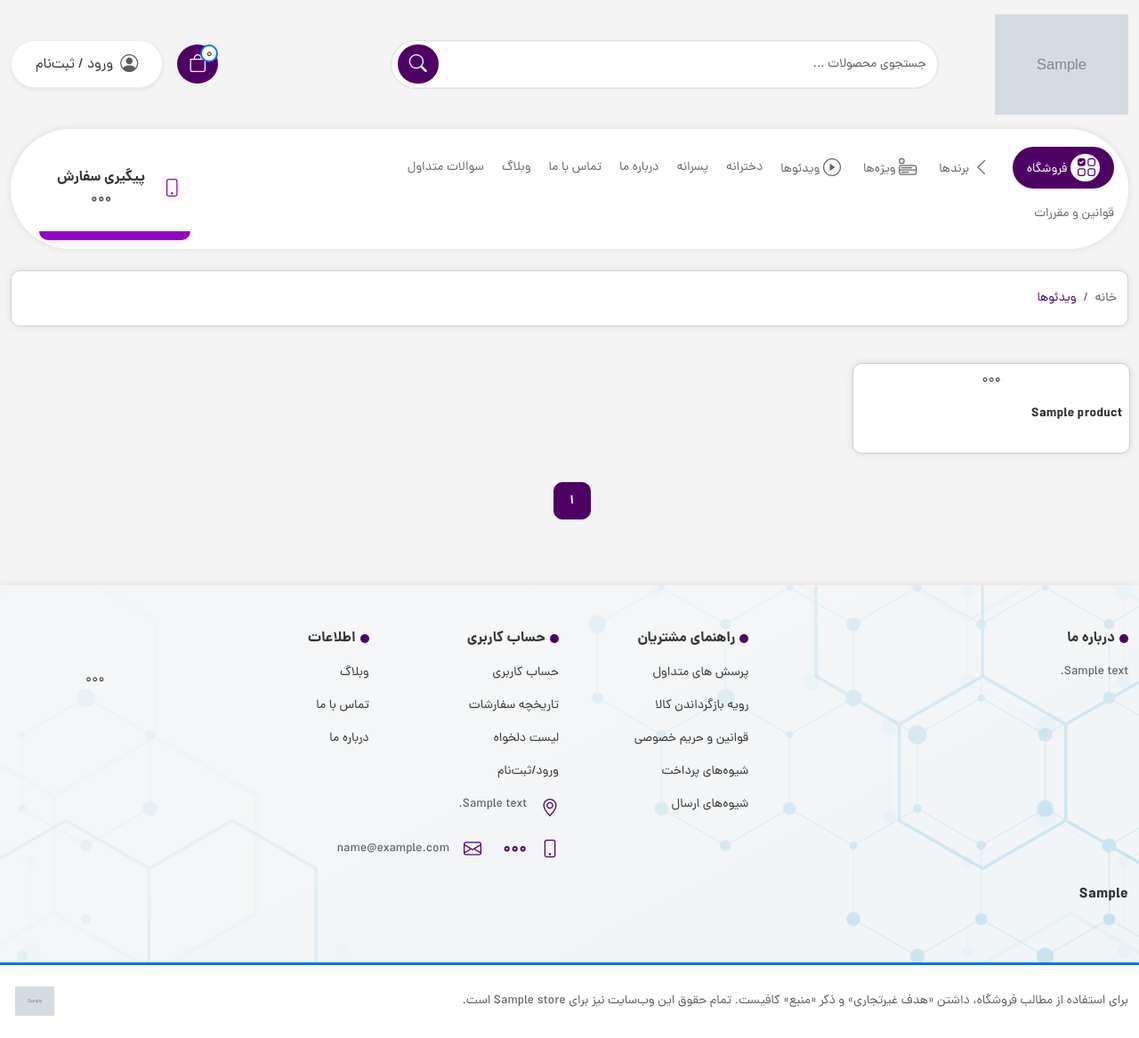
After one commit to shahriar-gholami/liatoy-shop, a Django app: page /videos/ in a window 1280 px wide. The commit adds this page. Shown: the whole page at 89% size. Run offline with Django 4.2, Linux system fonts and the light colour scheme; tables that the repository leaves empty hold one stand-in row (values such as "Sample post"); grey boxes marked "Sample" are stand-in pictures; some libraries are stand-ins or nearby versions.

Commit message:
videos functionality added

```diff
--- a/core/shop/admin.py
+++ b/core/shop/admin.py
@@ -139,7 +139,7 @@ class ProductAdmin(admin.ModelAdmin):
     form = ProductAdminForm
     change_list_template = 'shop/change_list.html'
 
-    list_display = ('name', 'id', 'cost', 'price', 'sales_price', 'off_active', 'active_price', 'brand', 'stock_alarm')
+    list_display = ('name', 'id', 'cost', 'price', 'sales_price', 'off_active', 'active_price', 'brand', 'stock_alarm', 'has_video')
     list_editable = ('cost', 'price', 'off_active', 'sales_price')
     search_fields = ['name', 'slug']
     autocomplete_fields = ['category', 'tags']
@@ -151,6 +151,10 @@ class ProductAdmin(admin.ModelAdmin):
     @admin.display(boolean=True, description='Stock Alarm')
     def stock_alarm(self, obj):
         return obj.get_stock_alarm_status()
+
+    @admin.display(boolean=True, description='Has Vid')
+    def has_video(self, obj):
+        return obj.has_video()
 
     @admin.display(description='Active Price')
     def active_price(self, obj):
--- a/core/shop/models.py
+++ b/core/shop/models.py
@@ -394,6 +394,11 @@ class Product(models.Model):
         else:
             main_image_url = main_image.image.url.split('?')[0]
         return main_image_url
+
+    def has_video(self):
+        if self.video_code:
+            return True
+        return False
 
 
     def get_normal_price(self):
--- a/core/shop/templates/base_4.html
+++ b/core/shop/templates/base_4.html
@@ -242,6 +242,13 @@
                         </ul>
                       </li>
                       {% endif %}
+                      <li class="nav-item bg-ul-f7">
+                        <a
+                          class="nav-link"
+                          href="{% url 'shop:videos' %}"
+                          >ویدئوها</a
+                        >
+                      </li>
                       <li class="nav-item bg-ul-f7">
                         <a
                           class="nav-link"
@@ -502,6 +509,7 @@
                       {% endfor %}
                     </ul>
                   </li>
+
                   {% endif %} {% if store.show_specials == True %}
                   <li class="nav-item">
                     <a
@@ -525,7 +533,13 @@
                     </ul>
                   </li>
                   {% endif %}
-
+                  <li class="nav-item">
+                    <a
+                      href="{% url 'shop:videos' %}"
+                      class="nav-link border-animate fromCenter"
+                      ><i class="bi bi-play-circle"></i> ویدئوها</a
+                    >
+                  </li>
                   <li class="nav-item">
                     <a
                       href="{% url 'shop:filter_tag_products' 'دخترانه' %}"
--- /dev/null
+++ b/core/shop/templates/shop/videos.html
@@ -0,0 +1,147 @@
+{% extends "base_4.html" %}
+{% load static %}
+{% block title %}ویدئوهای محصولات | فروشگاه اسباب بازی لیاتوی{% endblock %}
+{% block meta %}
+
+
+<meta name="description" content="مشاهده ویدئوهای معرفی و نقد و بررسی محصولات فروشگاه اسباب بازی لیاتوی. با دیدن ویدئوها بهترین انتخاب را برای خرید اسباب بازی داشته باشید.">
+<meta name="keywords" content="ویدئو اسباب بازی, آنباکسینگ اسباب بازی, فروشگاه لیاتوی, معرفی محصولات لیاتوی, liatoy">
+<meta name="robots" content="index, follow">
+<link rel="canonical" href="https://liatoy.com{{ request.path }}">
+
+<!-- Open Graph -->
+<meta property="og:site_name" content="لیاتوی">
+<meta property="og:title" content="ویدئوهای محصولات | فروشگاه اسباب بازی لیاتوی">
+<meta property="og:description" content="مشاهده ویدئوهای معرفی اسباب بازی‌ها در فروشگاه لیاتوی.">
+<meta property="og:type" content="website">
+<meta property="og:url" content="https://liatoy.com{{ request.path }}">
+<meta property="og:image" content="{{ logo }}"> <!-- آدرس لوگوی خود را جایگزین کنید -->
+
+<!-- Twitter -->
+<meta name="twitter:card" content="summary_large_image">
+<meta name="twitter:title" content="ویدئوهای محصولات | فروشگاه اسباب بازی لیاتوی">
+<meta name="twitter:description" content="ویدئوهای معرفی محصولات فروشگاه اسباب بازی لیاتوی">
+
+<script type="application/ld+json">
+{
+  "@context": "https://schema.org",
+  "@type": "ItemList",
+  "name": "ویدئوهای محصولات لیاتوی",
+  "url": "https://liatoy.com{{ request.path }}",
+  "description": "لیست ویدئوهای معرفی محصولات و اسباب بازی های فروشگاه لیاتوی",
+  "itemListElement": [
+    {% for item in videos %}
+    {
+      "@type": "ListItem",
+      "position": {{ forloop.counter }},
+      "item": {
+        "@type": "VideoObject",
+        "name": "{{ item.product.name|escapejs }}",
+        "description": "ویدئوی معرفی محصول {{ item.product.name|escapejs }}",
+        "uploadDate": "{{ item.product.created|date:'c' }}",
+        "contentUrl": "https://liatoy.com{{ item.product.get_absolute_url }}",
+        "embedUrl": "https://liatoy.com{{ item.product.get_absolute_url }}",
+        "thumbnailUrl": [
+            "{{ item.product.get_main_image }}"
+         ]
+      }
+    }{% if not forloop.last %},{% endif %}
+    {% endfor %}
+  ]
+}
+</script>
+
+<script type="application/ld+json">
+{
+  "@context": "https://schema.org",
+  "@type": "BreadcrumbList",
+  "itemListElement": [{
+    "@type": "ListItem",
+    "position": 1,
+    "name": "خانه",
+    "item": "https://liatoy.com"
+  },{
+    "@type": "ListItem",
+    "position": 2,
+    "name": "ویدئوها",
+    "item": "https://liatoy.com{{ request.path }}"
+  }]
+}
+</script>
+{% endblock %}
+
+
+
+{% block content %}
+
+<section class="bread-crumb py-0 my-4">
+    <div class="container-fluid">
+        <div class="content-box">
+            <div class="container-fluid">
+                <nav aria-label="breadcrumb">
+                    <ol class="breadcrumb mb-0">
+
+                        <li class="breadcrumb-item">
+                            <a href="{% url 'shop:index' %}" class="font-14 text-muted">خانه</a>
+                        </li>
+
+                        <li class="breadcrumb-item active main-color-one-color font-14" aria-current="page">
+                            ویدئوها
+                        </li>
+
+                    </ol>
+                </nav>
+            </div>
+        </div>
+    </div>
+</section>
+
+<section class="content my-25">
+    <div class="container-fluid">
+
+
+        <div class="category-items">
+            <div class="row g-2">
+                {% for video in videos %}
+                <div class="col-6 col-lg-3 col-md-3 col-xl-3 g-1 gy-1">
+                    <div class="product-box p-2">
+                        <div class="p-0 mb-xl-2 text-center">
+                            {{ video.video|safe }}
+                        </div>
+                        <div class="product-title mt-2">
+                            <div class="title">
+                                <a href="{{video.product.get_absolute_url}}"><p class="title-font font-14">{{video.product.name}}</p></a>
+                            </div>
+                        </div>
+
+                    </div>
+                </div>
+                {% endfor %}
+                <div class="col-12">
+                    <div class="my-paginate my-4">
+                        <nav aria-label="Page navigation example">
+                            <ul class="pagination flex-wrap justify-content-center">
+                                {% if videos.has_previous %}
+                                <li class="page-item">
+                                    <a class="page-link rounded-3" href="?page={{ videos.previous_page_number }}">قبلی</a>
+                                </li>
+                                <li class="page-item"><a class="page-link rounded-3" href="?page=1">1</a></li>
+                                {% endif %}
+                                <li class="page-item active"><a class="page-link rounded-3" href="#">{{ videos.number }}</a>
+                                </li>
+                                {% if videos.has_next %}
+                                <li class="page-item"><a class="page-link rounded-3" href="?page={{ videos.next_page_number }}">بعدی</a></li>
+                                <li class="page-item"><a class="page-link rounded-3" href="?page={{ videos.paginator.num_pages }}">آخرین</a></li>
+                                {% endif %}
+
+                            </ul>
+                        </nav>
+                    </div>
+                </div>
+            </div>
+        </div>
+
+    </div>
+</section>
+
+{% endblock %}
--- a/core/shop/urls.py
+++ b/core/shop/urls.py
@@ -52,6 +52,7 @@ urlpatterns = [
     path('contact/', views.ContactUsPageView.as_view(), name='contact'),
     path('faq/', views.FaqView.as_view(), name='faq_list'),
     path('policies/', views.PoliciesView.as_view(), name='policies'),
+    path('videos/', views.VideosView.as_view(), name='videos'),
     path('blog/', views.BlogView.as_view(), name='post_list'),
     path('blog/category/<str:category_slug>/', views.CategoryBlogPostList.as_view(), name='category_post_list'),
     path('blog/<str:post_slug>/', views.BlogPostDetailView.as_view(), name='post_detail'),
--- a/core/shop/views.py
+++ b/core/shop/views.py
@@ -2234,3 +2234,20 @@ class UserLogoutView(View):
     def get(self, request):
         logout(request)
         return redirect('shop:index')
+
+class VideosView(View):
+
+    template_name = 'shop/videos.html'
+
+    def get(self, request):
+        videos = [{'video':product.video_code, 'product':product} for product in Product.objects.all() if product.video_code]
+        items_per_page = 12
+        paginator = Paginator(videos, items_per_page)
+        page = request.GET.get('page', 1)
+        try:
+            videos = paginator.page(page)
+        except PageNotAnInteger:
+            videos = paginator.page(1)
+        except EmptyPage:
+            videos = paginator.page(paginator.num_pages)
+        return render(request, self.template_name, {'videos':videos})
```
